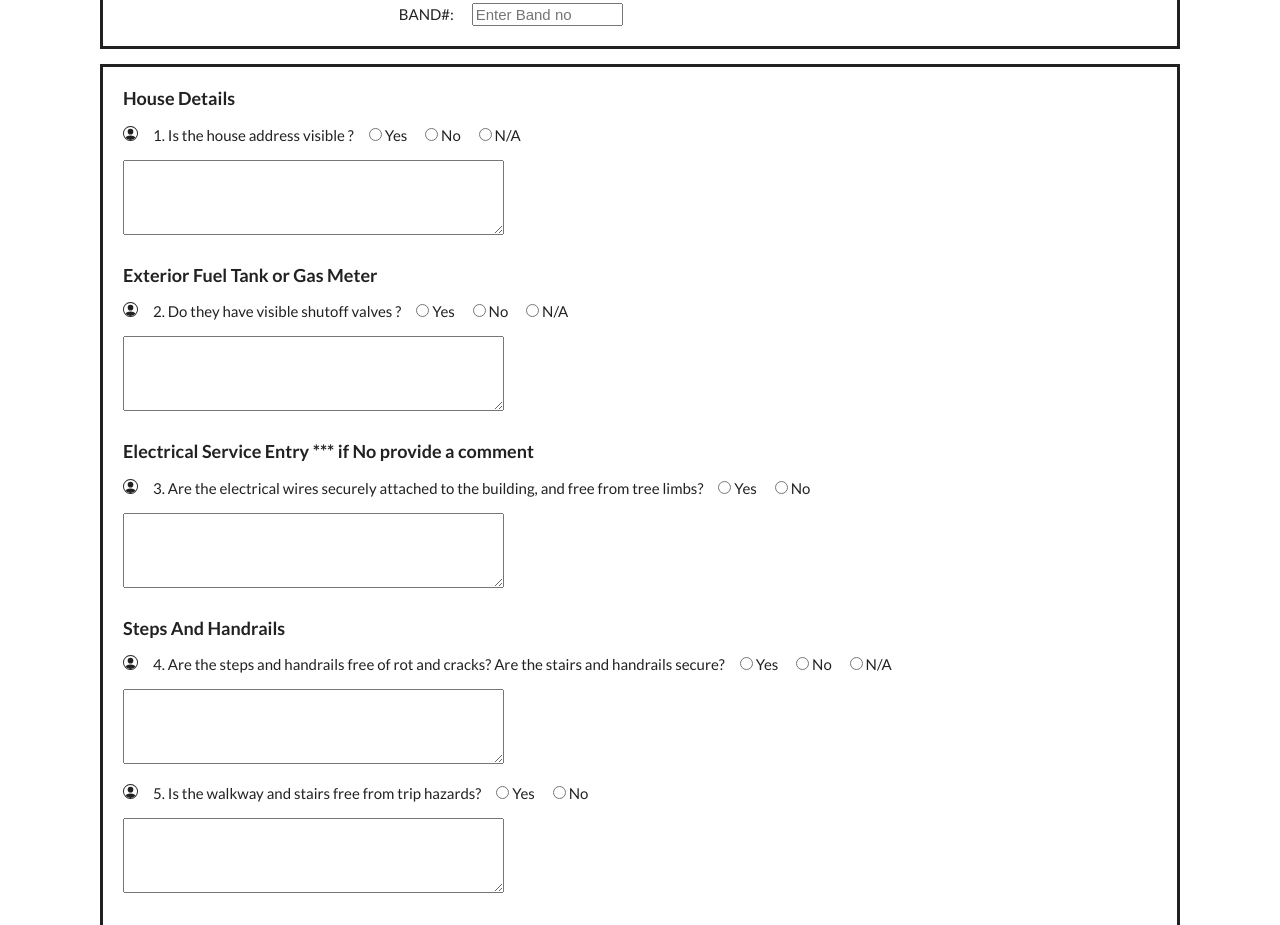
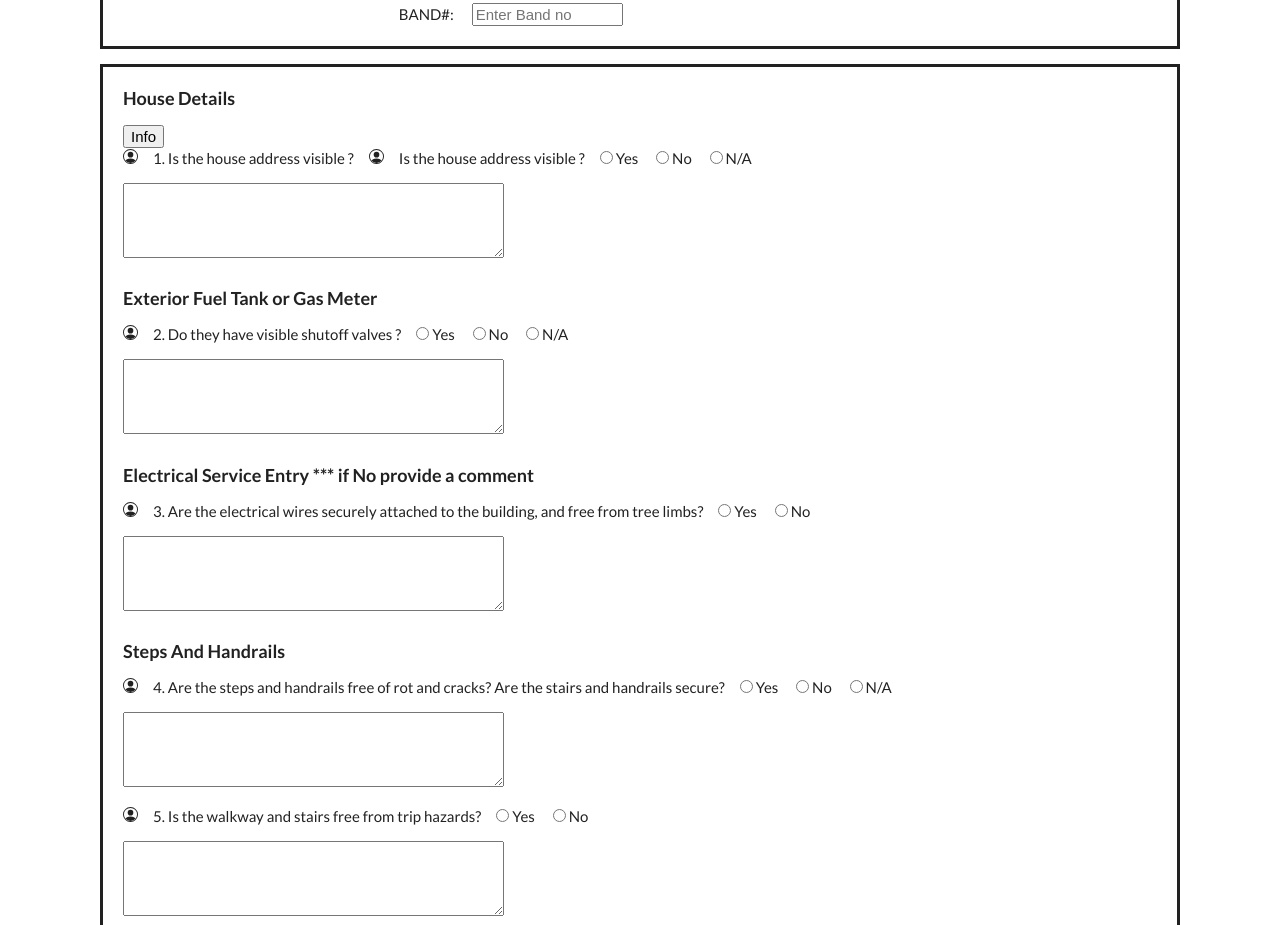
Before and after one commit to GGupta721/HSAtest, a React (Create React App) app in the folder hsatest/: page / in a window 1280 px wide. Shown: the part 1100-2025 px from the top of the page. Built offline with nearby package versions, Linux system fonts and the light colour scheme.

Commit message:
info.js
create info.js and minor bug fixes

```diff
--- a/hsatest/src/components/Form/Exterior/Exterior.css
+++ b/hsatest/src/components/Form/Exterior/Exterior.css
@@ -1,6 +1,12 @@
-.form-header{
+.form-header {
+  margin-right: 20px;
+  margin-left: 20px;
+  margin-top: 20px;
+}
+/*
+.textfield input{
     margin-right: 20px;
     margin-left: 20px;
-    margin-top: 20px;
-
+    margin-bottom: 20px;
 }
+ */
--- a/hsatest/src/components/Form/Exterior/Exterior.js
+++ b/hsatest/src/components/Form/Exterior/Exterior.js
@@ -1,16 +1,17 @@
-import { Component } from  "react"
+// import { Component } from  "react"
 import {BsPeopleCircle} from "react-icons/bs"
 import "./Exterior.css"
+import Info from "./info";
 
-function Exterior()  {
+function Exterior(){
         return(
+                <div class="form-header">
+                        <h3>House Details</h3>
+                        <Info>Heyo</Info>
 
+                        <BsPeopleCircle/>&emsp;<label>1. Is the house address visible ?</label>&emsp;
 
-        <div class="form-header">
-
-
-        <h3 >House Details</h3>
-        <BsPeopleCircle/>&emsp;<label>1. Is the house address visible ?</label>&emsp;
+                        <BsPeopleCircle/>&emsp;<label>Is the house address visible ?</label>&emsp;
                         <input type="radio" value="Yes" name="options" /> Yes &emsp;
                         <input type="radio" value="No" name="options" /> No &emsp;
                         <input type="radio" value="N/A" name="options" /> N/A
@@ -303,8 +304,8 @@ return(
                         </div><p/>
 
                 </div>
-
-
-        )
+                // </div>
+                // </div>
+        );
 }
 export default Exterior;
--- /dev/null
+++ b/hsatest/src/components/Form/Exterior/info.js
@@ -0,0 +1,24 @@
+import React, {useState} from 'react';
+
+// const Info = ({props}) => {
+
+// }
+
+class Info extends React.Component {
+    showInfo = false;
+    onButtonClickHandler = () => {
+        this.setState({ showInfo: this.showInfo });
+        console.log("Clicked");
+    };
+
+    render() {
+        return (
+            <div>
+                {this.showInfo && <p>Heyo</p>}
+                <button onClick={this.onButtonClickHandler}>Info</button>
+            </div>
+        );
+    }
+}
+
+export default Info;
--- a/hsatest/src/components/Form/details/occupantDetails.js
+++ b/hsatest/src/components/Form/details/occupantDetails.js
@@ -1,6 +1,7 @@
 import React from "react";
 import  MapContainer from "../mapIntegration/map";
 // import map from "../mapIntegration/map";
+import Info from "../Exterior/info";
 
 function OccupantDetails() {
     return(
@@ -16,6 +17,7 @@ function OccupantDetails() {
                 Address: <MapContainer/>
                 <br/><br/><br/><br/><br/><br/><br/><br/><br/><br/><br/><br/><br/><br/><br/><br/><br/><br/><br/>
             </section>
+            {/* Address:&emsp; <MapContainer/> */}
             <section className="block">
                 &emsp; Occupant's Last Name:&emsp; <input type="text" placeholder= "Enter Last Name"/><p/>
                 <fieldset>
@@ -24,7 +26,11 @@ function OccupantDetails() {
                     <input type="checkbox" name="house-type" value="Rental"/>Rental<br/>
                     <input type="checkbox" name="house-type" value="Social-House"/>Social House<br/>
                 </fieldset>
+
             </section>
+
+
+
         </div>
     )
 }
```
Also changed, not shown: hsatest/src/components/Form/form.css (+5 -12 lines), hsatest/src/components/Form/form.js (+3 -5 lines). Lines whose indentation alone changed are shown as unchanged.
